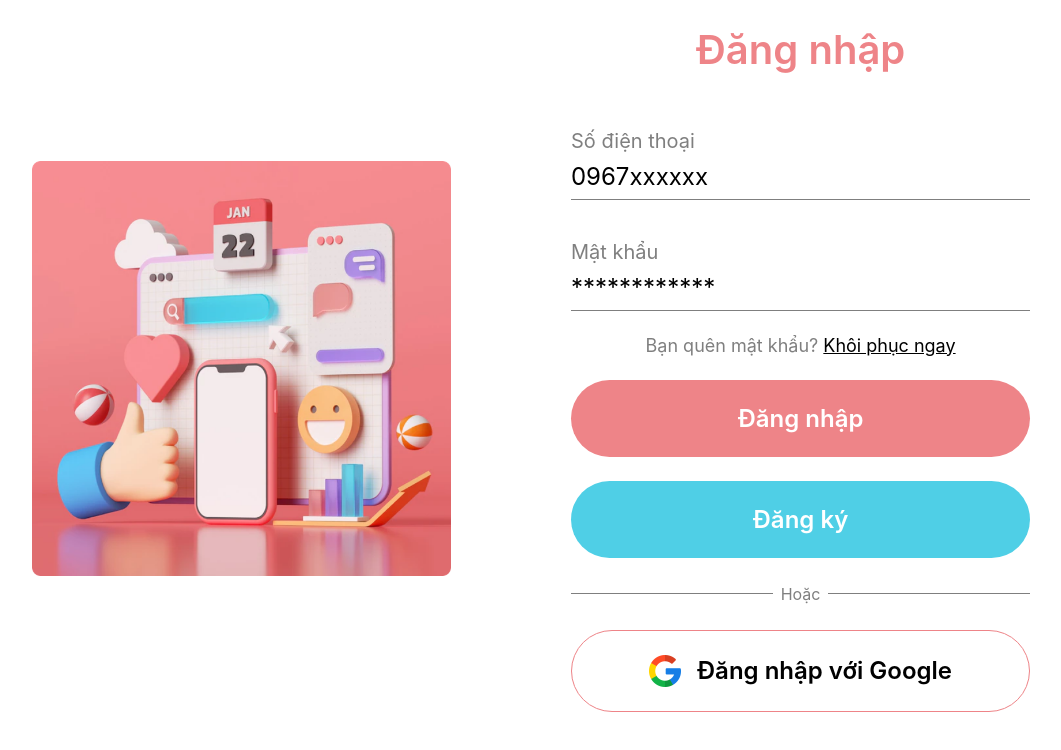
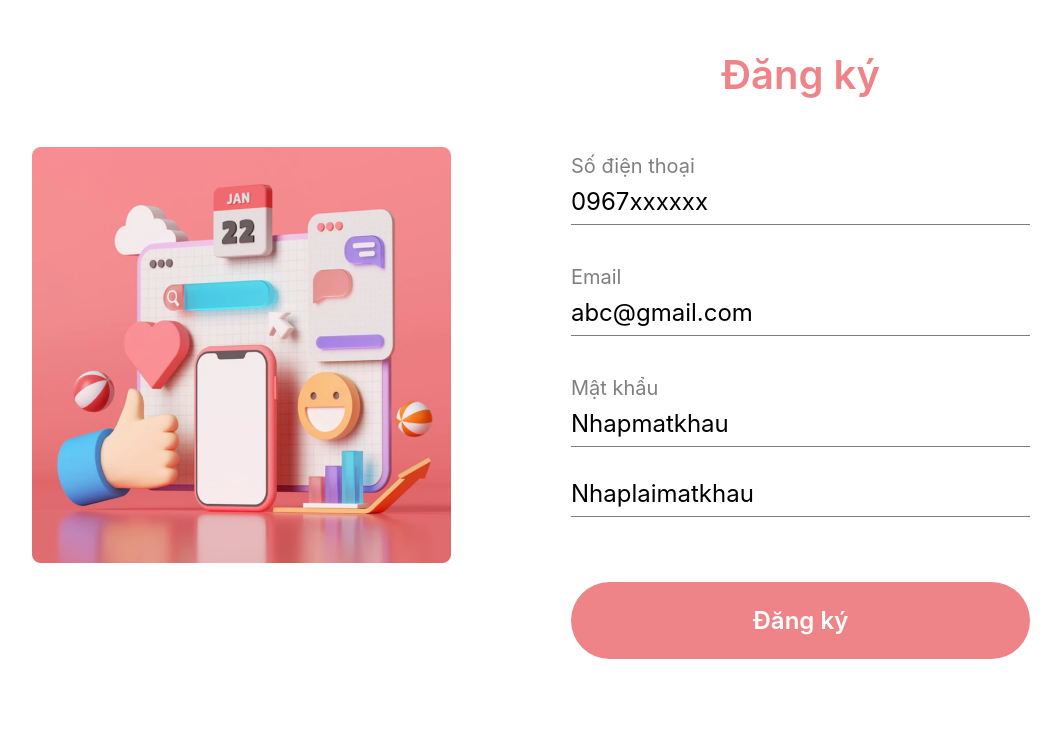
Before and after one commit to LeHaGiaBao/Salt-Phone, a React (Create React App) app in the folder end-user/: page / in a window 1280 px wide. Shown: the top 750 px of the page, without its empty margins (109-1170 px from the left). Built offline with nearby package versions, Linux system fonts and the light colour scheme.

Commit message:
SignUpForm

```diff
--- a/end-user/src/App.jsx
+++ b/end-user/src/App.jsx
@@ -4,14 +4,14 @@ import './assets/css/base.css'
 import './assets/css/grid.css'
 import './assets/css/style.css'
 import './assets/css/responsive.css'
-import SignInForm from './components/SignInForm'
+import SignUpForm from './components/SignUpForm'
 
 
 function App() {
 	return (
 		<div>
 			<div>
-				<SignInForm />
+				<SignUpForm />
 			</div>
 		</div>
 	)
--- a/end-user/src/assets/css/base.css
+++ b/end-user/src/assets/css/base.css
@@ -29,9 +29,22 @@
     padding-top: 24px;
 }
 
+.m-t-14 {
+    margin-top: 14%;
+}
+
 .m-t-24px {
     margin-top: 24px;
 }
+
+.m-t-8 {
+    margin-top: 8%;
+}
+
+.m-t-4 {
+    margin-top: 4%;
+}
+
 
 
 .bg-color-primary {
--- a/end-user/src/assets/css/style.css
+++ b/end-user/src/assets/css/style.css
@@ -17,7 +17,6 @@
     display: flex;
     justify-content: space-between;
     align-items: center;
-    margin-top: 2%;
 }
 
 /*Label và input*/
--- a/end-user/src/components/SignInForm.jsx
+++ b/end-user/src/components/SignInForm.jsx
@@ -5,7 +5,7 @@ import google from '../assets/image/google.png'
 function SignInForm() {
 	return (
 		<div className="screen">
-			<div className='container'>
+			<div className="container m-t-4">
 				<div className="signIn-img">
 					<img src={Form} alt="" />
 				</div>
```
